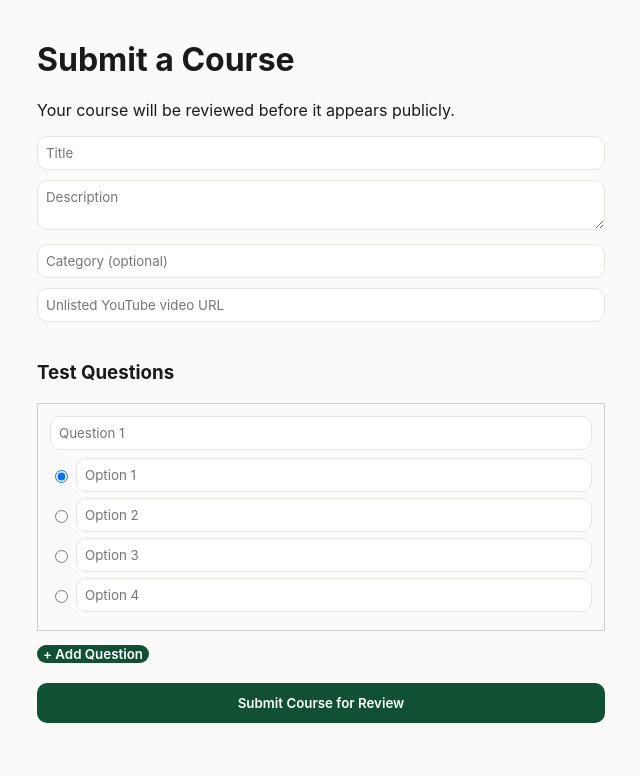
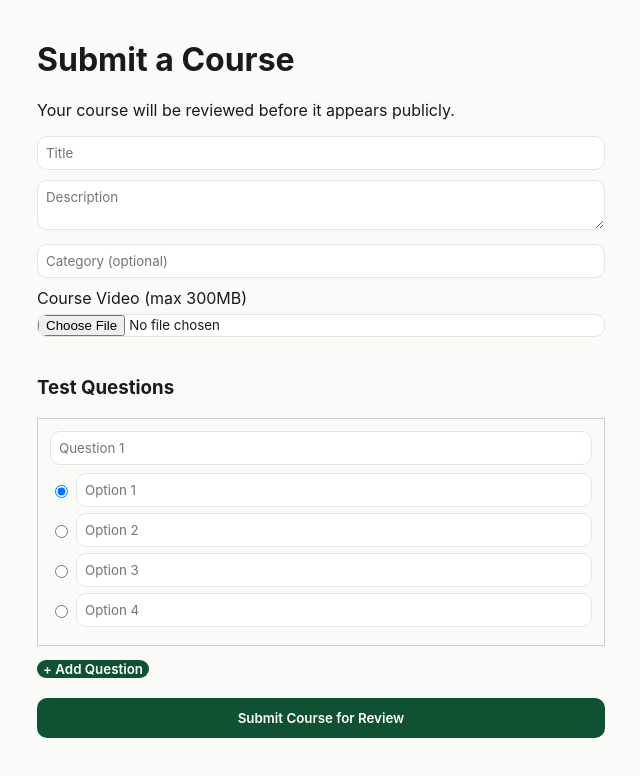
Before and after one commit to Frankenstein256/pavia-v2, a Next.js app: page /learn/submit in a window 1280 px wide. Shown: the top 776 px of the page, without its empty margins (319-959 px from the left). Built offline with nearby package versions, Linux system fonts and the light colour scheme; no server answers.

Commit message:
Update page.js

```diff
--- a/app/learn/submit/page.js
+++ b/app/learn/submit/page.js
@@ -2,6 +2,7 @@
 import { useState } from 'react';
 import { useRouter } from 'next/navigation';
 import { useSession } from 'next-auth/react';
+import { upload } from '@vercel/blob/client';
 
 export default function SubmitCoursePage() {
   const { data: session } = useSession();
@@ -9,12 +10,14 @@ export default function SubmitCoursePage() {
   const [title, setTitle] = useState('');
   const [description, setDescription] = useState('');
   const [category, setCategory] = useState('');
-  const [videoUrl, setVideoUrl] = useState('');
+  const [videoFile, setVideoFile] = useState(null);
+  const [uploadProgress, setUploadProgress] = useState(0);
   const [questions, setQuestions] = useState([
     { text: '', options: ['', '', '', ''], correctIndex: 0 },
   ]);
   const [error, setError] = useState('');
   const [submitting, setSubmitting] = useState(false);
+  const [statusText, setStatusText] = useState('');
 
   function updateQuestion(i, field, value) {
     const updated = [...questions];
@@ -40,24 +43,40 @@ export default function SubmitCoursePage() {
       setError('Please log in first.');
       return;
     }
-    if (!title || !description || !videoUrl) {
-      setError('Please fill in title, description, and video URL.');
+    if (!title || !description || !videoFile) {
+      setError('Please fill in title, description, and choose a video file.');
       return;
     }
 
     setSubmitting(true);
+
+    try {
+      setStatusText('Uploading video...');
+      const blob = await upload(videoFile.name, videoFile, {
+        access: 'public',
+        handleUploadUrl: '/api/video-upload',
+        onUploadProgress: (progress) => {
+          setUploadProgress(Math.round(progress.percentage));
+        },
+      });
+
+      setStatusText('Saving course...');
       const res = await fetch('/api/courses', {
         method: 'POST',
         headers: { 'Content-Type': 'application/json' },
-      body: JSON.stringify({ title, description, category, videoUrl, questions }),
+        body: JSON.stringify({ title, description, category, videoUrl: blob.url, questions }),
       });
-    setSubmitting(false);
 
       if (res.ok) {
         router.push('/learn');
       } else {
         setError('Failed to submit course.');
       }
+    } catch (err) {
+      setError('Upload failed: ' + err.message);
+    }
+
+    setSubmitting(false);
   }
 
   return (
@@ -68,7 +87,14 @@ export default function SubmitCoursePage() {
         <input placeholder="Title" value={title} onChange={e => setTitle(e.target.value)} style={{ width: '100%', marginBottom: 10, padding: 8 }} />
         <textarea placeholder="Description" value={description} onChange={e => setDescription(e.target.value)} style={{ width: '100%', marginBottom: 10, padding: 8 }} />
         <input placeholder="Category (optional)" value={category} onChange={e => setCategory(e.target.value)} style={{ width: '100%', marginBottom: 10, padding: 8 }} />
-        <input placeholder="Unlisted YouTube video URL" value={videoUrl} onChange={e => setVideoUrl(e.target.value)} style={{ width: '100%', marginBottom: 20, padding: 8 }} />
+
+        <label style={{ display: 'block', marginBottom: 6 }}>Course Video (max 300MB)</label>
+        <input
+          type="file"
+          accept="video/mp4,video/quicktime,video/webm,video/x-matroska"
+          onChange={e => setVideoFile(e.target.files[0])}
+          style={{ width: '100%', marginBottom: 20 }}
+        />
 
         <h3>Test Questions</h3>
         {questions.map((q, i) => (
@@ -101,6 +127,9 @@ export default function SubmitCoursePage() {
         <button type="button" onClick={addQuestion} style={{ marginBottom: 20 }}>+ Add Question</button>
 
         {error && <p style={{ color: 'red' }}>{error}</p>}
+        {submitting && (
+          <p>{statusText} {uploadProgress > 0 && videoFile ? `(${uploadProgress}%)` : ''}</p>
+        )}
 
         <button type="submit" disabled={submitting} style={{ width: '100%', padding: 12 }}>
           {submitting ? 'Submitting...' : 'Submit Course for Review'}
```
Lines whose indentation alone changed are shown as unchanged.
